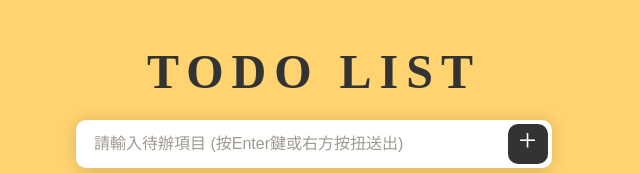
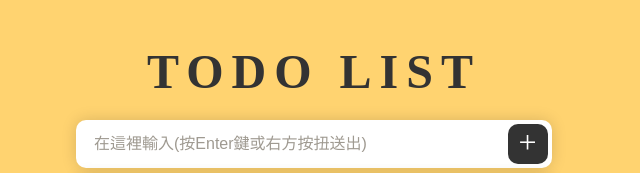
Before and after one commit to gsrm1/hex-js-finalProject01-todoList, a plain HTML site: page index.html in a window 1280 px wide. Shown: the top 173 px of the page, 326-966 px from the left. Drawn offline with Linux system fonts and the light colour scheme; a web font is replaced by a local one.

Commit message:
10/30 up

```diff
--- a/index.html
+++ b/index.html
@@ -16,7 +16,7 @@
         <input
           id="todoInput"
           type="text"
-          placeholder="請輸入待辦項目 (按Enter鍵或右方按扭送出)"
+          placeholder="在這裡輸入(按Enter鍵或右方按扭送出)"
         />
         <a href="#" id="btn_add">+</a>
       </div>
--- a/sass/_index.scss
+++ b/sass/_index.scss
@@ -72,7 +72,7 @@ input[type='text'] {
 }
 #btn_add {
   display: flex;
-  line-height: 33px;
+  line-height: 37px;
   justify-content: center;
   flex-shrink: 0;
   width: 40px;
```
Also changed, not shown: css/all.css, dist/style/all.min.css.
